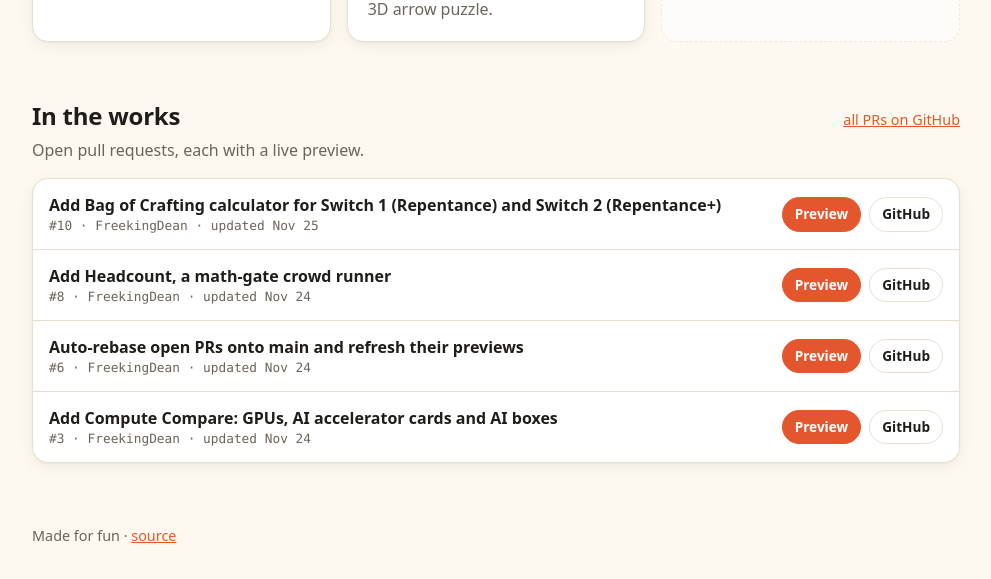
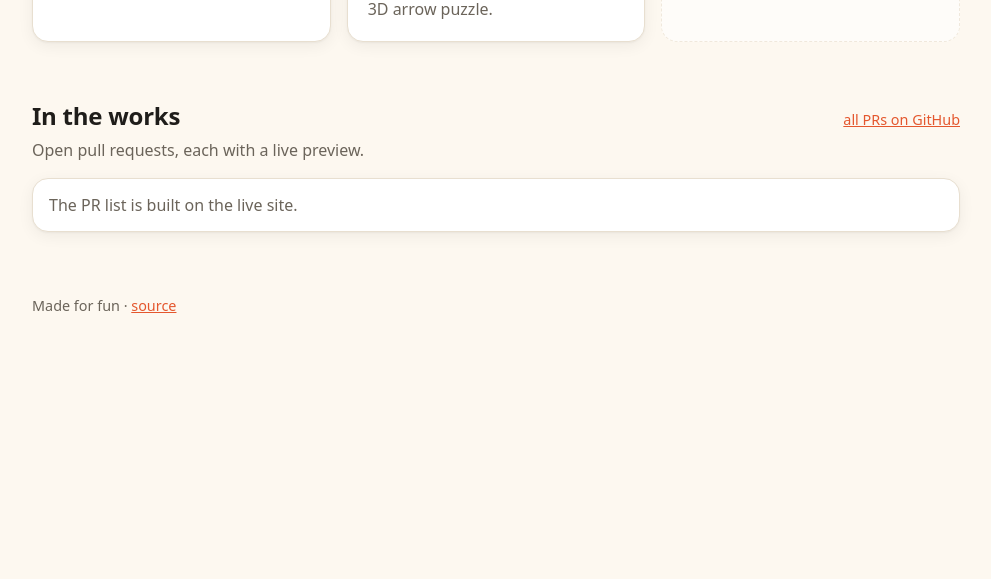
Before and after one commit to FreekingDean/freekingdean.github.io, a plain HTML site: page index.html in a window 1280 px wide. Shown: the part 768-1347 px from the top of the page, without its empty margins (144-1135 px from the left). After the commit the page ends 1131 px from the top, so only its background shows below. Drawn offline with Linux system fonts and the light colour scheme.

Commit message:
Deploying to gh-pages from @ FreekingDean/freekingdean.github.io@2ffd7e8f6d8260a033609444a6fcec3a4a94dfa3 🚀

```diff
--- a/index.html
+++ b/index.html
@@ -63,46 +63,7 @@
       <p class="prs-intro">Open pull requests, each with a live preview.</p>
       <ul class="pr-list" id="pr-list">
         <!-- pr-list:start (filled in by .github/scripts/sync_pages.py on deploy) -->
-        <li class="pr">
-          <a class="pr-main" href="pr-preview/pr-10/">
-            <span class="pr-title">Add Bag of Crafting calculator for Switch 1 (Repentance) and Switch 2 (Repentance+)</span>
-            <span class="pr-meta">#10 · FreekingDean · updated Nov 25</span>
-          </a>
-          <span class="pr-links">
-            <a class="pr-btn pr-btn--primary" href="pr-preview/pr-10/">Preview</a>
-            <a class="pr-btn" href="https://github.com/FreekingDean/freekingdean.github.io/pull/10">GitHub</a>
-          </span>
-        </li>
-        <li class="pr">
-          <a class="pr-main" href="pr-preview/pr-8/">
-            <span class="pr-title">Add Headcount, a math-gate crowd runner</span>
-            <span class="pr-meta">#8 · FreekingDean · updated Nov 24</span>
-          </a>
-          <span class="pr-links">
-            <a class="pr-btn pr-btn--primary" href="pr-preview/pr-8/">Preview</a>
-            <a class="pr-btn" href="https://github.com/FreekingDean/freekingdean.github.io/pull/8">GitHub</a>
-          </span>
-        </li>
-        <li class="pr">
-          <a class="pr-main" href="pr-preview/pr-6/">
-            <span class="pr-title">Auto-rebase open PRs onto main and refresh their previews</span>
-            <span class="pr-meta">#6 · FreekingDean · updated Nov 24</span>
-          </a>
-          <span class="pr-links">
-            <a class="pr-btn pr-btn--primary" href="pr-preview/pr-6/">Preview</a>
-            <a class="pr-btn" href="https://github.com/FreekingDean/freekingdean.github.io/pull/6">GitHub</a>
-          </span>
-        </li>
-        <li class="pr">
-          <a class="pr-main" href="pr-preview/pr-3/">
-            <span class="pr-title">Add Compute Compare: GPUs, AI accelerator cards and AI boxes</span>
-            <span class="pr-meta">#3 · FreekingDean · updated Nov 24</span>
-          </a>
-          <span class="pr-links">
-            <a class="pr-btn pr-btn--primary" href="pr-preview/pr-3/">Preview</a>
-            <a class="pr-btn" href="https://github.com/FreekingDean/freekingdean.github.io/pull/3">GitHub</a>
-          </span>
-        </li>
+        <li class="pr-status">The PR list is built on the live site.</li>
         <!-- pr-list:end -->
       </ul>
     </section>
```
Also changed, not shown: 1 other file.
